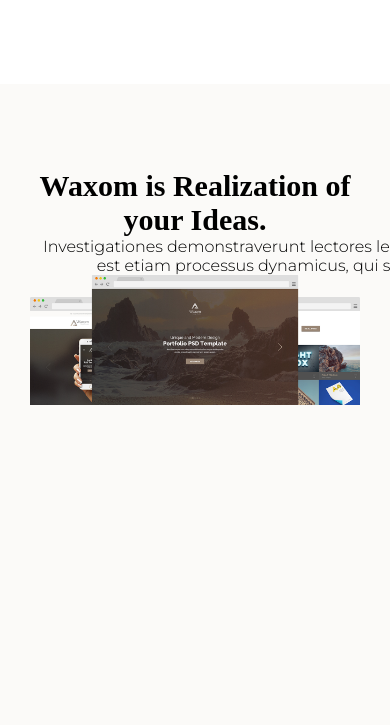
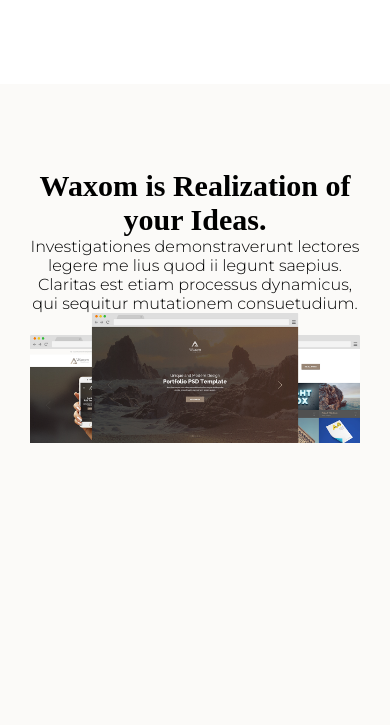
Before and after one commit to Zhirilov30041991/Zhirilov30041991.github.io, a PHP site: page / in a window 390 px wide; the page is wider, and only the part inside the window is pictured. Shown: the part 1353-2078 px from the top of that part. Run offline with PHP 8.4, Linux system fonts and the light colour scheme; some web fonts are replaced.

Commit message:
Add files via upload

```diff
--- a/css/style.css
+++ b/css/style.css
@@ -335,6 +335,9 @@ a.btn{
 	img.windows{
 		width: 100%;
 	}
+	.ideas-text p{
+		width: auto;
+	}
 	.latest-grid{
 		grid-template-columns: 1fr 1fr;
 	}
```
